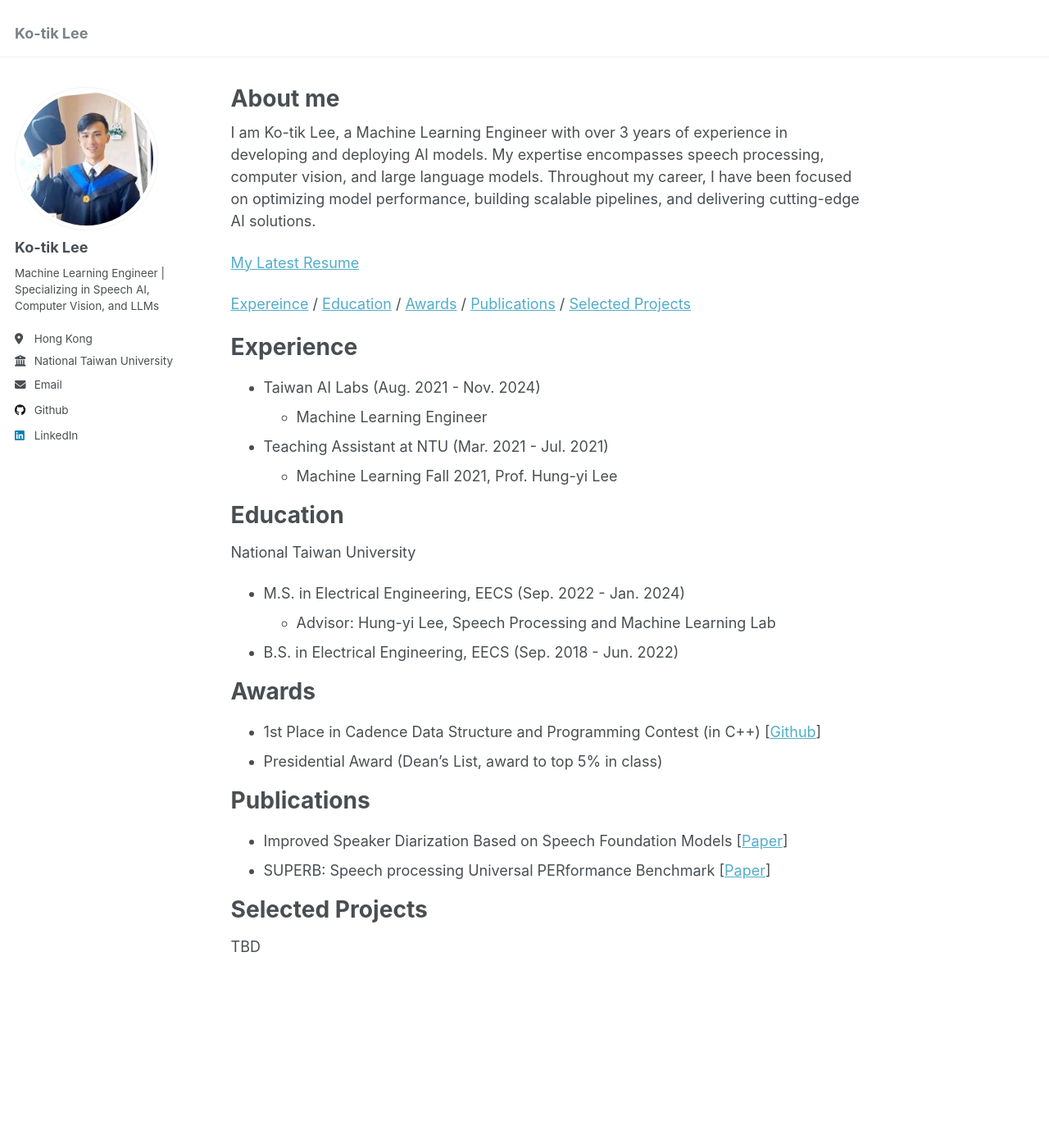
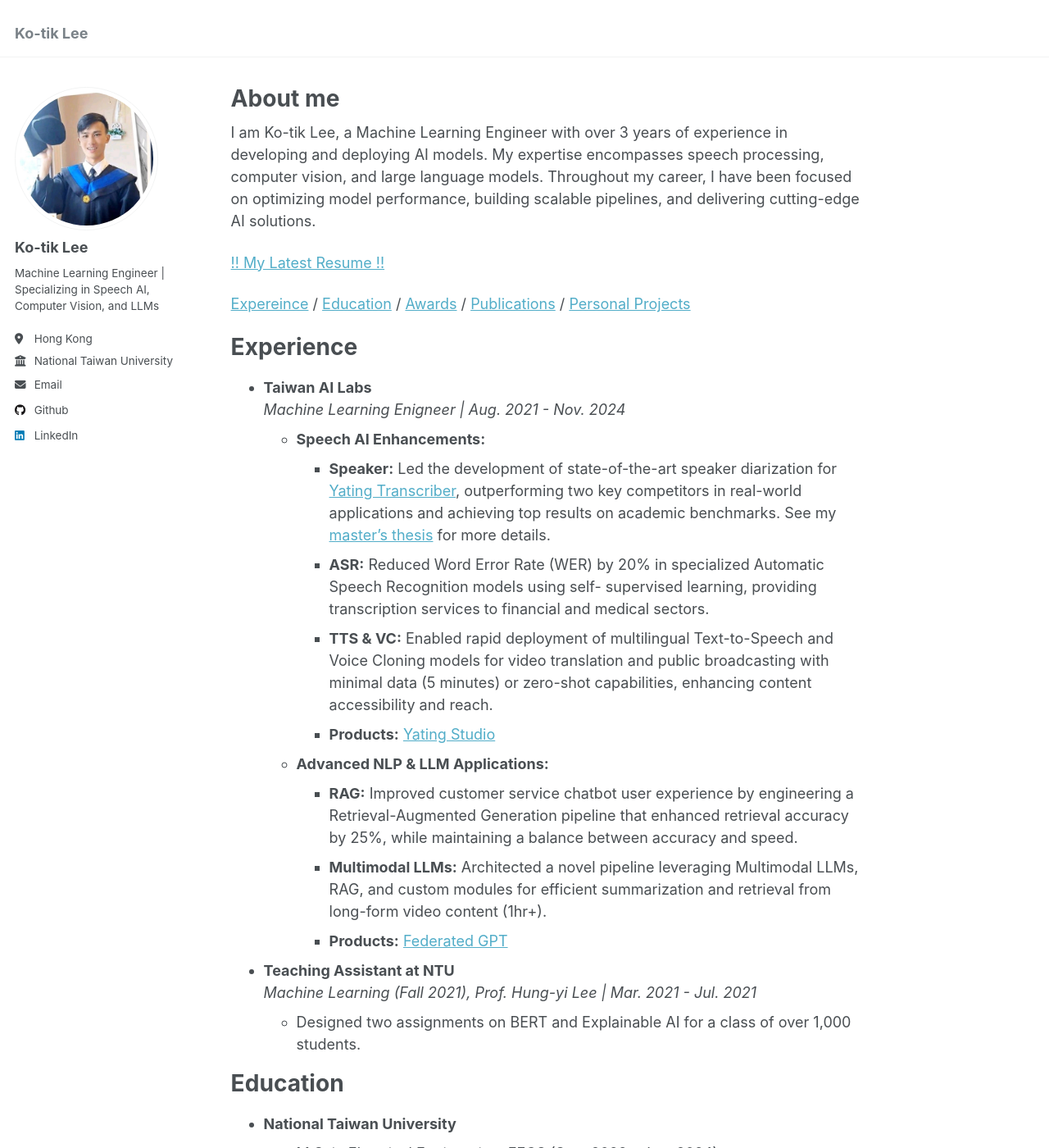
Before and after one commit to godiclee/godiclee.github.io, a Jekyll site: the page built from _pages/about.md, in a window 1280 px wide and 1400 px high. Shown: the whole window at 82% size. Built offline with Jekyll 4.4.1, drawn with Linux system fonts in a browser that asks for light colours; some of the changed text lies outside the part shown.

Commit message:
chore: update about.md

```diff
--- a/_pages/about.md
+++ b/_pages/about.md
@@ -9,34 +9,55 @@ redirect_from:
 
 I am Ko-tik Lee, a Machine Learning Engineer with over 3 years of experience in developing and deploying AI models. My expertise encompasses speech processing, computer vision, and large language models. Throughout my career, I have been focused on optimizing model performance, building scalable pipelines, and delivering cutting-edge AI solutions.
 
-[My Latest Resume](/files/cv.pdf)
+[!! My Latest Resume !!](/files/cv.pdf)
 
-[Expereince](#experience) / [Education](#education) / [Awards](#awards) / [Publications](#publications) / [Selected Projects](#selected-projects)
+[Expereince](#experience) / [Education](#education) / [Awards](#awards) / [Publications](#publications) / [Personal Projects](#personal-projects)
 
 Experience
 ======
-- Taiwan AI Labs (Aug. 2021 - Nov. 2024)
-  + Machine Learning Engineer
-- Teaching Assistant at NTU (Mar. 2021 - Jul. 2021)
-  + Machine Learning Fall 2021, Prof. Hung-yi Lee
+* **Taiwan AI Labs**
+    *Machine Learning Enigneer | Aug. 2021 - Nov. 2024*
+    * **Speech AI Enhancements:**
+        * **Speaker:** Led the development of state-of-the-art speaker diarization for [Yating Transcriber](https://studio.yating.tw/intro/zh-TW/transkribera), outperforming two key competitors in real-world applications and achieving top results on academic benchmarks. See my [master's thesis](#publications) for more details.
+        * **ASR:** Reduced Word Error Rate (WER) by 20% in specialized Automatic Speech Recognition models using self-
+          supervised learning, providing transcription services to financial and medical sectors.
+        * **TTS & VC:** Enabled rapid deployment of multilingual Text-to-Speech and Voice Cloning models for video translation and
+          public broadcasting with minimal data (5 minutes) or zero-shot capabilities, enhancing content accessibility and reach.
+        * **Products:** [Yating Studio](https://studio.yating.tw/intro/zh-TW)
+    * **Advanced NLP & LLM Applications:**
+        * **RAG:** Improved customer service chatbot user experience by engineering a Retrieval-Augmented Generation pipeline
+          that enhanced retrieval accuracy by 25%, while maintaining a balance between accuracy and speed.
+        * **Multimodal LLMs:** Architected a novel pipeline leveraging Multimodal LLMs, RAG, and custom modules for efficient summarization and retrieval from long-form video content (1hr+).
+        * **Products:** [Federated GPT](https://fedgpt.cc/)
+* **Teaching Assistant at NTU**
+    *Machine Learning (Fall 2021), Prof. Hung-yi Lee | Mar. 2021 - Jul. 2021*
+    * Designed two assignments on BERT and Explainable AI for a class of over 1,000 students.
 
 Education
 ======
-National Taiwan University
-- M.S. in Electrical Engineering, EECS (Sep. 2022 - Jan. 2024)
-  + Advisor: Hung-yi Lee, Speech Processing and Machine Learning Lab
-- B.S. in Electrical Engineering, EECS (Sep. 2018 - Jun. 2022)
+* **National Taiwan University**
+    * M.S. in Electrical Engineering, EECS (Sep. 2022 - Jan. 2024)
+        * Advisor: Hung-yi Lee, Speech Processing and Machine Learning Lab
+    * B.S. in Electrical Engineering, EECS (Sep. 2018 - Jun. 2022)
 
 Awards
 ======
-- 1st Place in Cadence Data Structure and Programming Contest (in C++) [[Github](https://github.com/godiclee/Dsnp-Fraig)]
-- Presidential Award (Dean’s List, award to top 5% in class)
+* **1st Place in Cadence Data Structure and Programming Contest** [[Github](https://github.com/godiclee/Dsnp-Fraig)]
+  * Project in C++: FRAIG - Functionally Reduced And-Inverter Graph
+* **Presidential Award** (Dean’s List, award to top 5% in class)
 
 Publications
 ======
-- Improved Speaker Diarization Based on Speech Foundation Models [[Paper](https://godiclee.github.io/files/thesis.pdf)]
-- SUPERB: Speech processing Universal PERformance Benchmark [[Paper](https://arxiv.org/abs/2105.01051)]
+* **Improved Speaker Diarization Based on Speech Foundation Models** [[Master's Thesis](https://godiclee.github.io/files/thesis.pdf)]
+* **SUPERB: Speech processing Universal PERformance Benchmark** [[Interspeech 2021](https://arxiv.org/abs/2105.01051)]
 
-Selected Projects
+Personal Projects
 ======
-TBD
+
+* **Eng Vocab Learner - Personalized English Learning Web Application** [[Github](https://github.com/godiclee/eng-vocab-learner)]
+    * Final Project of Web Programming (Fall 2022)
+    * A React-based vocabulary learning application with MongoDB integration, inspired by commercial language learning platforms.  Features include:
+        * Interactive flashcard system
+        * Customizable learning progression
+        * Adjustable difficulty levels
+        * Progress tracking
```
